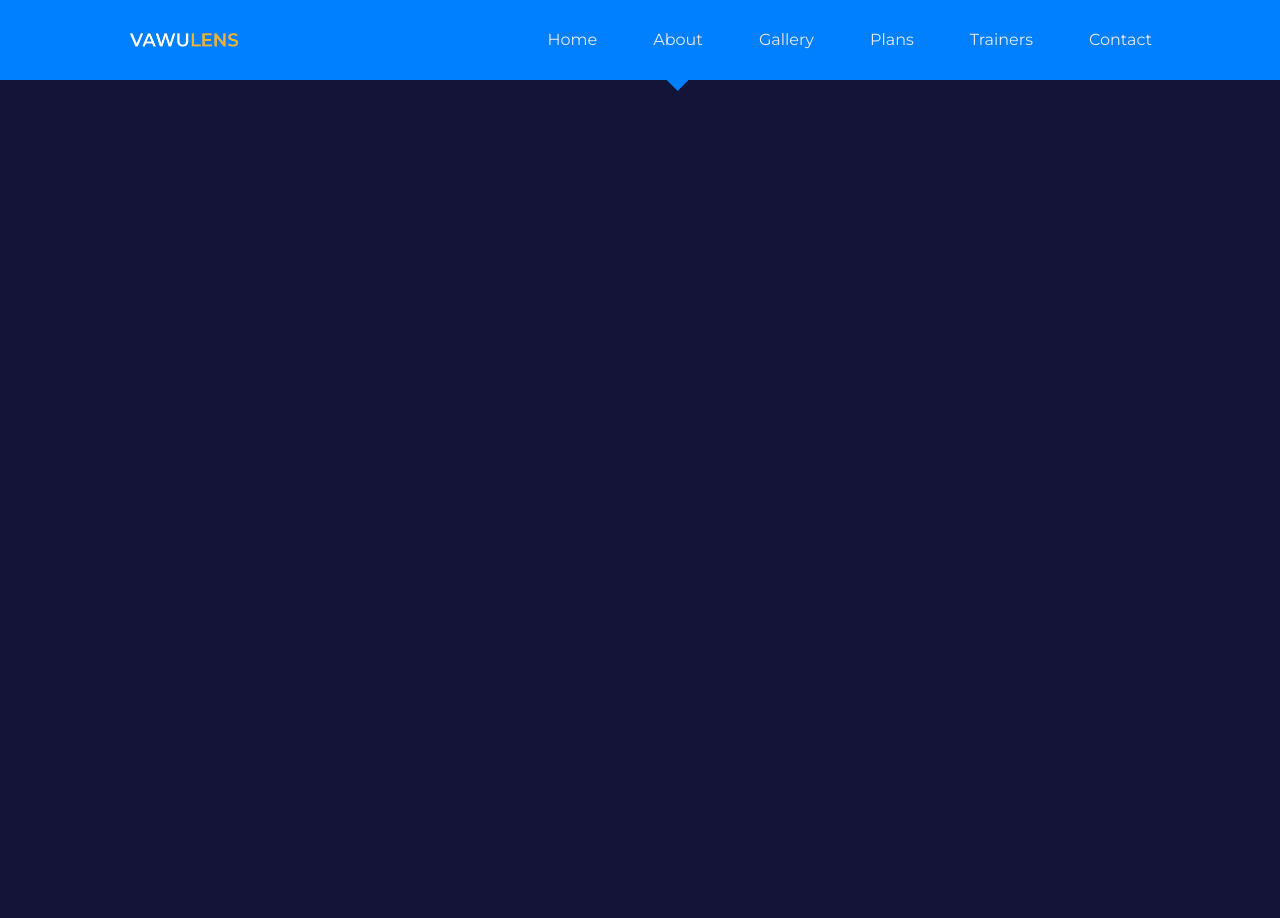
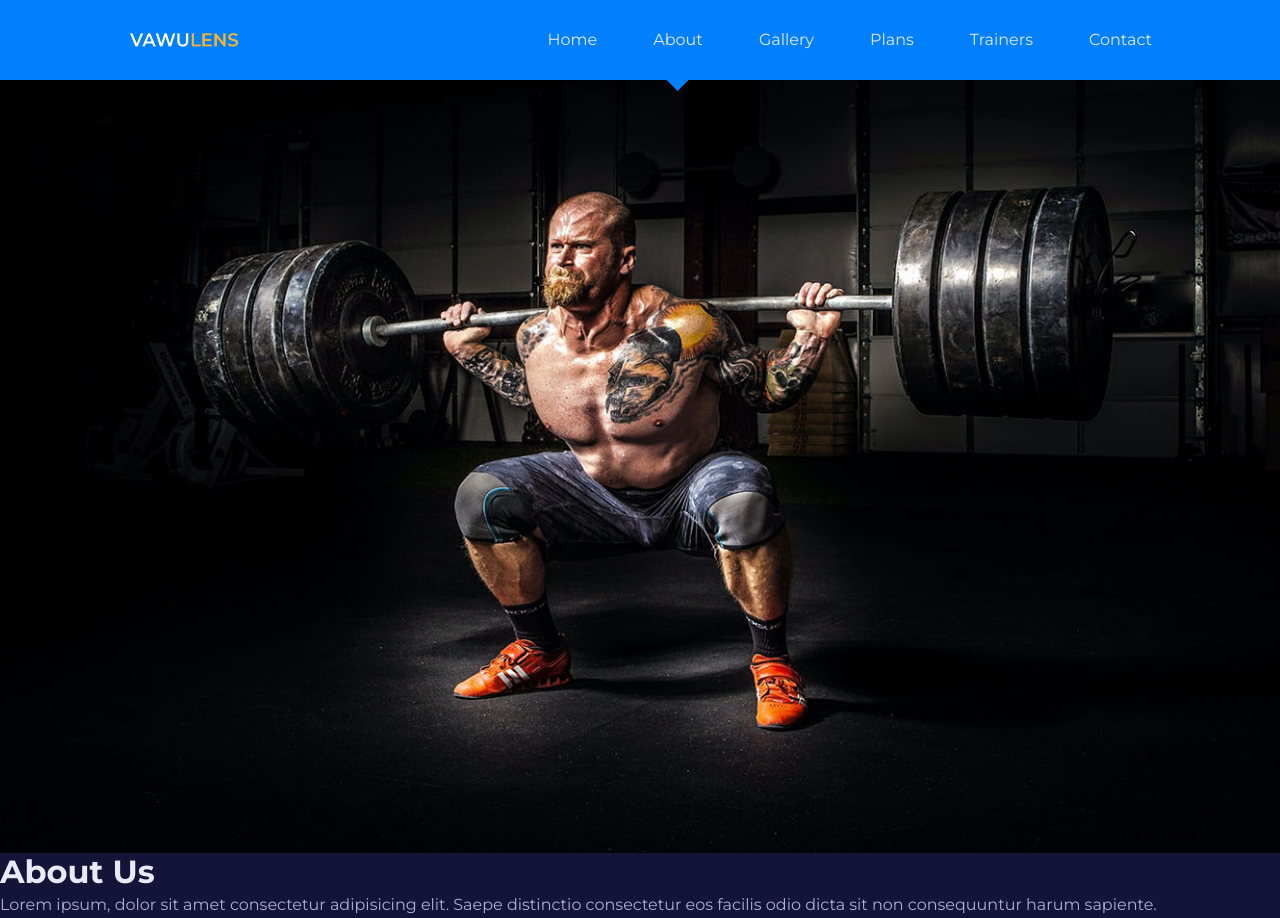
Before and after one commit to erickdc7/react-trainer-website, a React (Create React App) app: page /about in a window 1280 px wide. Before the commit the page ends 800 px from the top, so only its background shows below. Built offline with nearby package versions, Linux system fonts and the light colour scheme; the HTML template or start-up script is replaced by a standard one.

Commit message:
About.jsx updated

```diff
--- a/src/pages/about/About.jsx
+++ b/src/pages/about/About.jsx
@@ -1,9 +1,18 @@
 import React from 'react'
 import './about.css'
+import Header from '../../components/Header'
+import HeaderImage from '../../images/header_bg_1.jpg'
 
 const About = () => {
     return (
-        <div>About</div>
+        <>
+            <Header
+                title="About Us"
+                image={HeaderImage}
+            >
+                Lorem ipsum, dolor sit amet consectetur adipisicing elit. Saepe distinctio consectetur eos facilis odio dicta sit non consequuntur harum sapiente.
+            </Header>
+        </>
     )
 }
 
```
